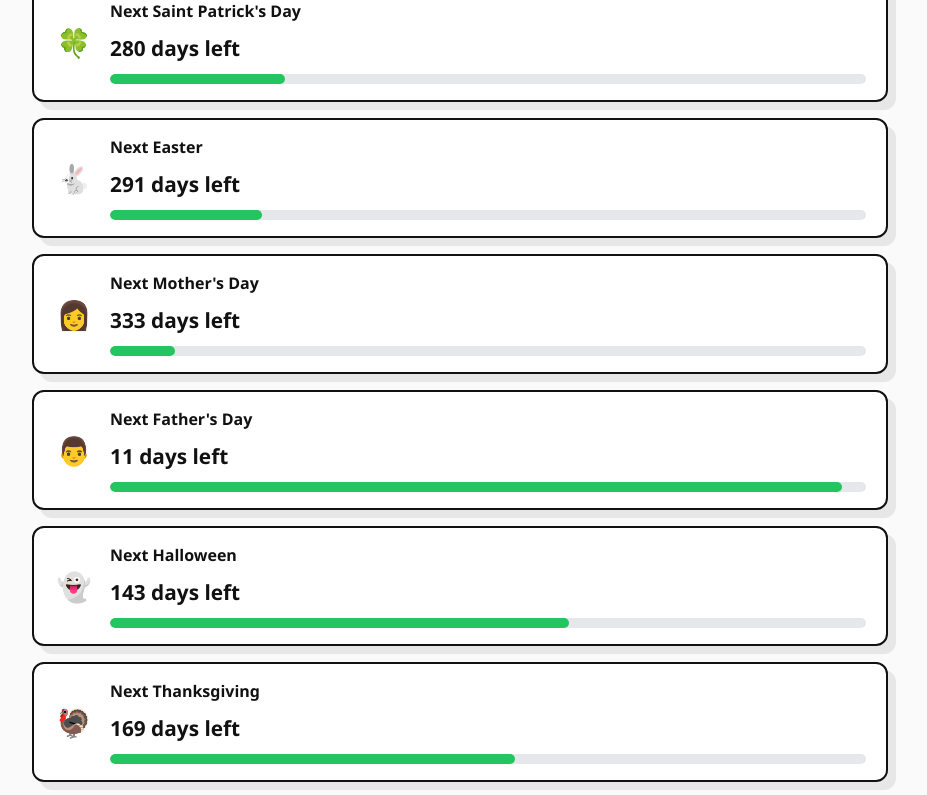
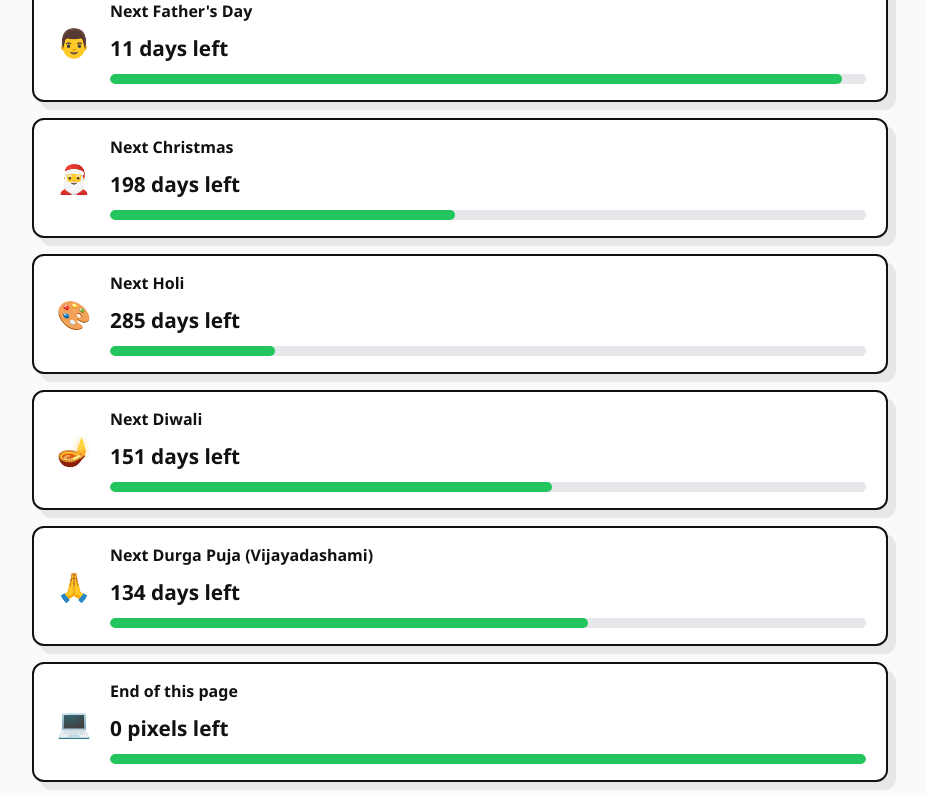
Before and after one commit to raunaksingh8/rawnak.space, a React (Create React App) app in the folder frontend/: page /progress in a window 1280 px wide. Shown: the part 1005-1800 px from the top of the page, without its empty margins (180-1107 px from the left). Built offline with nearby package versions, Linux system fonts and the light colour scheme.

Commit message:
feat: changes in progress card

```diff
--- a/frontend/src/pages/Progress.js
+++ b/frontend/src/pages/Progress.js
@@ -62,31 +62,104 @@ function getNextWeekday(now, month, weekday, n) {
     return getNextNthWeekday(now, month, weekday, n);
 }
 
-function calculateEaster(year) {
-    const a = year % 19;
-    const b = Math.floor(year / 100);
-    const c = year % 100;
-    const d = Math.floor(b / 4);
-    const e = b % 4;
-    const f = Math.floor((b + 8) / 25);
-    const g = Math.floor((b - f + 1) / 3);
-    const h = (19 * a + b - d - g + 15) % 30;
-    const i = Math.floor(c / 4);
-    const k = c % 4;
-    const l = (32 + 2 * e + 2 * i - h - k) % 7;
-    const m = Math.floor((a + 11 * h + 22 * l) / 451);
-    const month = Math.floor((h + l - 7 * m + 114) / 31);
-    const day = ((h + l - 7 * m + 114) % 31) + 1;
-    return new Date(year, month - 1, day, 0, 0, 0, 0);
+// function calculateEaster(year) {
+//     const a = year % 19;
+//     const b = Math.floor(year / 100);
+//     const c = year % 100;
+//     const d = Math.floor(b / 4);
+//     const e = b % 4;
+//     const f = Math.floor((b + 8) / 25);
+//     const g = Math.floor((b - f + 1) / 3);
+//     const h = (19 * a + b - d - g + 15) % 30;
+//     const i = Math.floor(c / 4);
+//     const k = c % 4;
+//     const l = (32 + 2 * e + 2 * i - h - k) % 7;
+//     const m = Math.floor((a + 11 * h + 22 * l) / 451);
+//     const month = Math.floor((h + l - 7 * m + 114) / 31);
+//     const day = ((h + l - 7 * m + 114) % 31) + 1;
+//     return new Date(year, month - 1, day, 0, 0, 0, 0);
+// }
+
+// function getNextEaster(now) {
+//     const year = now.getFullYear();
+//     let next = calculateEaster(year);
+//     if (next <= now) {
+//         next = calculateEaster(year + 1);
+//     }
+//     return next;
+// }
+
+// Holi — full moon of Phalguna (Purnima). Hardcoded dates for accuracy.
+const HOLI_DATES = {
+    2025: new Date(2025, 2, 14, 0, 0, 0, 0),  // Mar 14
+    2026: new Date(2026, 2, 3, 0, 0, 0, 0),  // Mar 3
+    2027: new Date(2027, 2, 22, 0, 0, 0, 0),  // Mar 22
+    2028: new Date(2028, 2, 11, 0, 0, 0, 0),  // Mar 11
+    2029: new Date(2029, 2, 1, 0, 0, 0, 0),  // Mar 1
+    2030: new Date(2030, 2, 20, 0, 0, 0, 0),  // Mar 20
+};
+
+function getNextHoli(now) {
+    const year = now.getFullYear();
+    for (let y = year; y <= year + 1; y++) {
+        const d = HOLI_DATES[y];
+        if (d && d > now) return d;
+    }
+    // Fallback: approximate ~11 days earlier each year
+    const base = HOLI_DATES[2030];
+    const lunations = Math.round((year + 1 - 2030) * 12.3683);
+    const ms = base.getTime() + lunations * 29.530588853 * DAY;
+    const d = new Date(ms);
+    d.setHours(0, 0, 0, 0);
+    return d;
 }
 
-function getNextEaster(now) {
+// Diwali — new moon of Kartika (Amavasya). Hardcoded dates for accuracy.
+const DIWALI_DATES = {
+    2025: new Date(2025, 9, 20, 0, 0, 0, 0),  // Oct 20
+    2026: new Date(2026, 10, 8, 0, 0, 0, 0), // Nov 8
+    2027: new Date(2027, 9, 29, 0, 0, 0, 0),  // Oct 29
+    2028: new Date(2028, 9, 17, 0, 0, 0, 0),  // Oct 17
+    2029: new Date(2029, 10, 5, 0, 0, 0, 0), // Nov 5
+    2030: new Date(2030, 9, 26, 0, 0, 0, 0),  // Oct 26
+};
+
+function getNextDiwali(now) {
     const year = now.getFullYear();
-    let next = calculateEaster(year);
-    if (next <= now) {
-        next = calculateEaster(year + 1);
+    for (let y = year; y <= year + 1; y++) {
+        const d = DIWALI_DATES[y];
+        if (d && d > now) return d;
     }
-    return next;
+    const base = DIWALI_DATES[2030];
+    const lunations = Math.round((year + 1 - 2030) * 12.3683);
+    const ms = base.getTime() + lunations * 29.530588853 * DAY;
+    const d = new Date(ms);
+    d.setHours(0, 0, 0, 0);
+    return d;
+}
+
+// Durga Puja — Vijayadashami (10th day of Ashwin). Hardcoded dates for accuracy.
+const DURGA_PUJA_DATES = {
+    2025: new Date(2025, 9, 2, 0, 0, 0, 0),  // Oct 2
+    2026: new Date(2026, 9, 22, 0, 0, 0, 0),  // Oct 22
+    2027: new Date(2027, 9, 11, 0, 0, 0, 0),  // Oct 11
+    2028: new Date(2028, 9, 1, 0, 0, 0, 0),  // Oct 1
+    2029: new Date(2029, 9, 19, 0, 0, 0, 0),  // Oct 19
+    2030: new Date(2030, 9, 9, 0, 0, 0, 0),  // Oct 9
+};
+
+function getNextDurgaPuja(now) {
+    const year = now.getFullYear();
+    for (let y = year; y <= year + 1; y++) {
+        const d = DURGA_PUJA_DATES[y];
+        if (d && d > now) return d;
+    }
+    const base = DURGA_PUJA_DATES[2030];
+    const lunations = Math.round((year + 1 - 2030) * 12.3683);
+    const ms = base.getTime() + lunations * 29.530588853 * DAY;
+    const d = new Date(ms);
+    d.setHours(0, 0, 0, 0);
+    return d;
 }
 
 function clamp(value, min, max) {
@@ -108,14 +181,14 @@ function getMoonPhaseTargets(now) {
     const age = ((now.getTime() - knownNewMoon.getTime()) % cycle + cycle) % cycle;
 
     const phases = [
-        { emoji: '🌑', label: 'Next New Moon', ageDays: 0 },
-        { emoji: '🌒', label: 'Next Waxing Crescent', ageDays: 3.7 },
+        { emoji: '🌑', label: 'Next Amavasya', ageDays: 0 },
+        { emoji: '🌒', label: 'Next Shuklapaksh', ageDays: 3.7 },
         { emoji: '🌓', label: 'Next Quarter Moon', ageDays: 7.4 },
-        { emoji: '🌔', label: 'Next Waxing Gibbous', ageDays: 11.1 },
-        { emoji: '🌕', label: 'Next Full Moon', ageDays: 14.8 },
-        { emoji: '🌖', label: 'Next Waning Gibbous', ageDays: 18.5 },
+        // { emoji: '🌔', label: 'Next Waxing Gibbous', ageDays: 11.1 },
+        { emoji: '🌕', label: 'Next Purnima', ageDays: 14.8 },
+        // { emoji: '🌖', label: 'Next Waning Gibbous', ageDays: 18.5 },
         { emoji: '🌗', label: 'Next Last Quarter Moon', ageDays: 22.1 },
-        { emoji: '🌘', label: 'Next Waning Crescent', ageDays: 25.8 }
+        { emoji: '🌘', label: 'Next Krishnapaksh', ageDays: 25.8 }
     ];
 
     return phases.map((phase, index) => {
@@ -177,14 +250,17 @@ function Progress() {
         const startOfMonth = new Date(now.getFullYear(), now.getMonth(), 1, 0, 0, 0, 0);
         const startOfYear = new Date(now.getFullYear(), 0, 1, 0, 0, 0, 0);
 
-        const nextValentine = getNextHoliday(now, 1, 14);
-        const nextStPatricks = getNextHoliday(now, 2, 17);
-        const nextEaster = getNextEaster(now);
+        // const nextValentine = getNextHoliday(now, 1, 14);
+        // const nextStPatricks = getNextHoliday(now, 2, 17);
+        // const nextEaster = getNextEaster(now);
         const nextMother = getNextWeekday(now, 4, 0, 2);
         const nextFather = getNextWeekday(now, 5, 0, 3);
-        const nextHalloween = getNextHoliday(now, 9, 31);
-        const nextThanksgiving = getNextWeekday(now, 10, 4, 4);
+        // const nextHalloween = getNextHoliday(now, 9, 31);
+        // const nextThanksgiving = getNextWeekday(now, 10, 4, 4);
         const nextChristmas = getNextHoliday(now, 11, 25);
+        const nextHoli = getNextHoli(now);
+        const nextDiwali = getNextDiwali(now);
+        const nextDurgaPuja = getNextDurgaPuja(now);
 
         const nextDecadeYear = Math.floor(now.getFullYear() / 10) * 10 + 10;
         const nextDecade = new Date(nextDecadeYear, 0, 1, 0, 0, 0, 0);
@@ -201,21 +277,24 @@ function Progress() {
             { key: 'day', emoji: '🌅', label: 'Next day', value: formatTimeLeft(nextDay - now), barWidth: getBarWidth(nextDay - now, DAY) },
             { key: 'month', emoji: '📅', label: 'Next month', value: formatTimeLeft(nextMonth - now), barWidth: getBarWidth(nextMonth - now, nextMonth - startOfMonth) },
             { key: 'year', emoji: '🎆', label: 'Next year', value: formatTimeLeft(nextYear - now), barWidth: getBarWidth(nextYear - now, nextYear - startOfYear) },
-            { key: 'valentine', emoji: '💑', label: "Next Valentine's Day", value: formatTimeLeft(nextValentine - now), barWidth: getBarWidth(nextValentine - now, nextYear - startOfYear) },
-            { key: 'saint-patrick', emoji: '🍀', label: 'Next Saint Patrick\'s Day', value: formatTimeLeft(nextStPatricks - now), barWidth: getBarWidth(nextStPatricks - now, nextYear - startOfYear) },
-            { key: 'easter', emoji: '🐇', label: 'Next Easter', value: formatTimeLeft(nextEaster - now), barWidth: getBarWidth(nextEaster - now, nextYear - startOfYear) },
+            // { key: 'valentine', emoji: '💑', label: "Next Valentine's Day", value: formatTimeLeft(nextValentine - now), barWidth: getBarWidth(nextValentine - now, nextYear - startOfYear) },
+            // { key: 'saint-patrick', emoji: '🍀', label: 'Next Saint Patrick\'s Day', value: formatTimeLeft(nextStPatricks - now), barWidth: getBarWidth(nextStPatricks - now, nextYear - startOfYear) },
+            // { key: 'easter', emoji: '🐇', label: 'Next Easter', value: formatTimeLeft(nextEaster - now), barWidth: getBarWidth(nextEaster - now, nextYear - startOfYear) },
             { key: 'mothers-day', emoji: '👩', label: 'Next Mother\'s Day', value: formatTimeLeft(nextMother - now), barWidth: getBarWidth(nextMother - now, nextYear - startOfYear) },
             { key: 'fathers-day', emoji: '👨', label: 'Next Father\'s Day', value: formatTimeLeft(nextFather - now), barWidth: getBarWidth(nextFather - now, nextYear - startOfYear) },
-            { key: 'halloween', emoji: '👻', label: 'Next Halloween', value: formatTimeLeft(nextHalloween - now), barWidth: getBarWidth(nextHalloween - now, nextYear - startOfYear) },
-            { key: 'thanksgiving', emoji: '🦃', label: 'Next Thanksgiving', value: formatTimeLeft(nextThanksgiving - now), barWidth: getBarWidth(nextThanksgiving - now, nextYear - startOfYear) },
+            // { key: 'halloween', emoji: '👻', label: 'Next Halloween', value: formatTimeLeft(nextHalloween - now), barWidth: getBarWidth(nextHalloween - now, nextYear - startOfYear) },
+            // { key: 'thanksgiving', emoji: '🦃', label: 'Next Thanksgiving', value: formatTimeLeft(nextThanksgiving - now), barWidth: getBarWidth(nextThanksgiving - now, nextYear - startOfYear) },
             { key: 'christmas', emoji: '🎅', label: 'Next Christmas', value: formatTimeLeft(nextChristmas - now), barWidth: getBarWidth(nextChristmas - now, nextYear - startOfYear) },
+            { key: 'holi', emoji: '🎨', label: 'Next Holi', value: formatTimeLeft(nextHoli - now), barWidth: getBarWidth(nextHoli - now, nextYear - startOfYear) },
+            { key: 'diwali', emoji: '🪔', label: 'Next Diwali', value: formatTimeLeft(nextDiwali - now), barWidth: getBarWidth(nextDiwali - now, nextYear - startOfYear) },
+            { key: 'durga-puja', emoji: '🙏', label: 'Next Durga Puja (Vijayadashami)', value: formatTimeLeft(nextDurgaPuja - now), barWidth: getBarWidth(nextDurgaPuja - now, nextYear - startOfYear) },
             { key: 'page-end', emoji: '💻', label: 'End of this page', value: `${pagePixelsLeft.toLocaleString()} pixels left`, barWidth: getBarWidth(pagePixelsLeft, Math.max(pagePixelsLeft, 6000)) }
         ];
 
         return [...itemsList, ...getMoonPhaseTargets(now),
-            { key: 'decade', emoji: '📅', label: 'Next decade', value: formatTimeLeft(nextDecade - now), barWidth: getBarWidth(nextDecade - now, nextDecade - new Date(Math.floor(now.getFullYear() / 10) * 10, 0, 1, 0, 0, 0, 0)) },
-            { key: 'century', emoji: '📅', label: 'Next century', value: formatTimeLeft(nextCentury - now), barWidth: getBarWidth(nextCentury - now, nextCentury - new Date(Math.floor(now.getFullYear() / 100) * 100, 0, 1, 0, 0, 0, 0)) },
-            { key: 'millennium', emoji: '📅', label: 'Next millennium', value: formatTimeLeft(nextMillennium - now), barWidth: getBarWidth(nextMillennium - now, nextMillennium - new Date(Math.floor(now.getFullYear() / 1000) * 1000, 0, 1, 0, 0, 0, 0)) }
+        { key: 'decade', emoji: '📅', label: 'Next decade', value: formatTimeLeft(nextDecade - now), barWidth: getBarWidth(nextDecade - now, nextDecade - new Date(Math.floor(now.getFullYear() / 10) * 10, 0, 1, 0, 0, 0, 0)) },
+        { key: 'century', emoji: '📅', label: 'Next century', value: formatTimeLeft(nextCentury - now), barWidth: getBarWidth(nextCentury - now, nextCentury - new Date(Math.floor(now.getFullYear() / 100) * 100, 0, 1, 0, 0, 0, 0)) },
+        { key: 'millennium', emoji: '📅', label: 'Next millennium', value: formatTimeLeft(nextMillennium - now), barWidth: getBarWidth(nextMillennium - now, nextMillennium - new Date(Math.floor(now.getFullYear() / 1000) * 1000, 0, 1, 0, 0, 0, 0)) }
         ];
     }, [now, pagePixelsLeft]);
 
--- a/frontend/src/styles/lifestats.css
+++ b/frontend/src/styles/lifestats.css
@@ -11,7 +11,7 @@
     display: flex;
     justify-content: space-between;
     align-items: center;
-    background: none;
+    background: transparent !important;
     box-shadow: none;
 }
 
```
Also changed, not shown: frontend/src/styles/Progress.css (line endings or trailing spaces).
